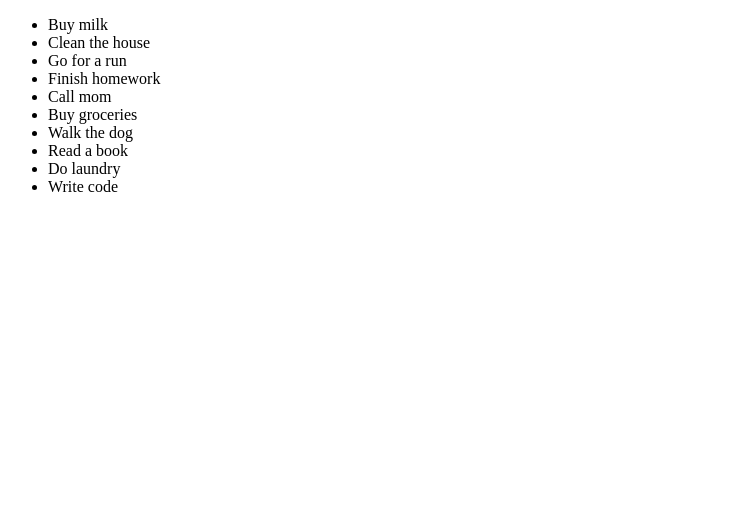
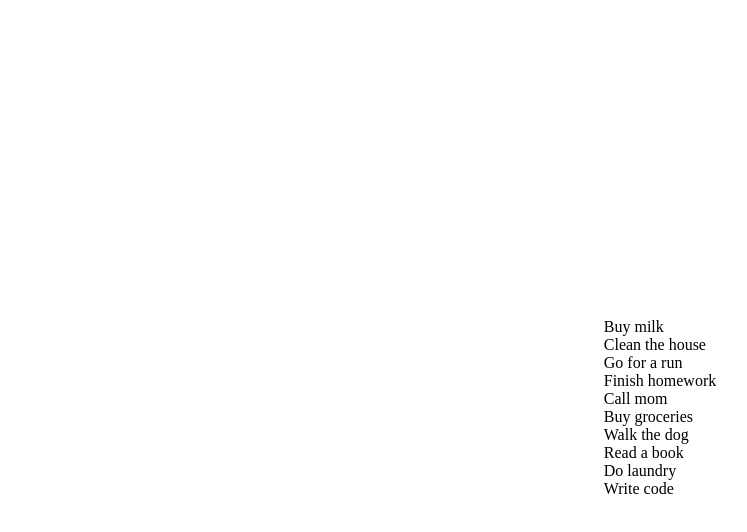
Before and after one commit to stopbrother/ReactStudyBasic, a React (Vite) app: page / in a window 1280 px wide. Shown: the top 532 px of the page, without its empty margins (0-747 px from the left). Built offline with nearby package versions, Linux system fonts and the light colour scheme.

Commit message:
update : 중앙정렬

```diff
--- a/src/index.css
+++ b/src/index.css
@@ -0,0 +1,9 @@
+main {
+  display: flex;
+  justify-content: center;
+  align-items: center;
+  height: 100vh;
+}
+ul {
+  list-style: none;
+}
```
